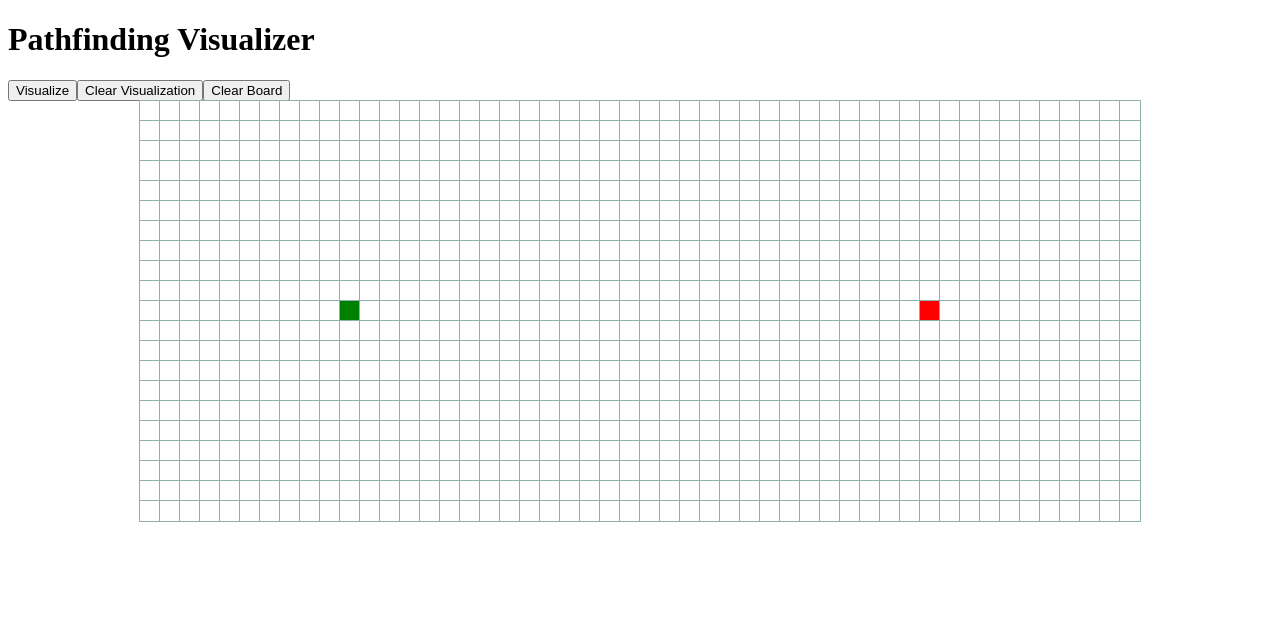
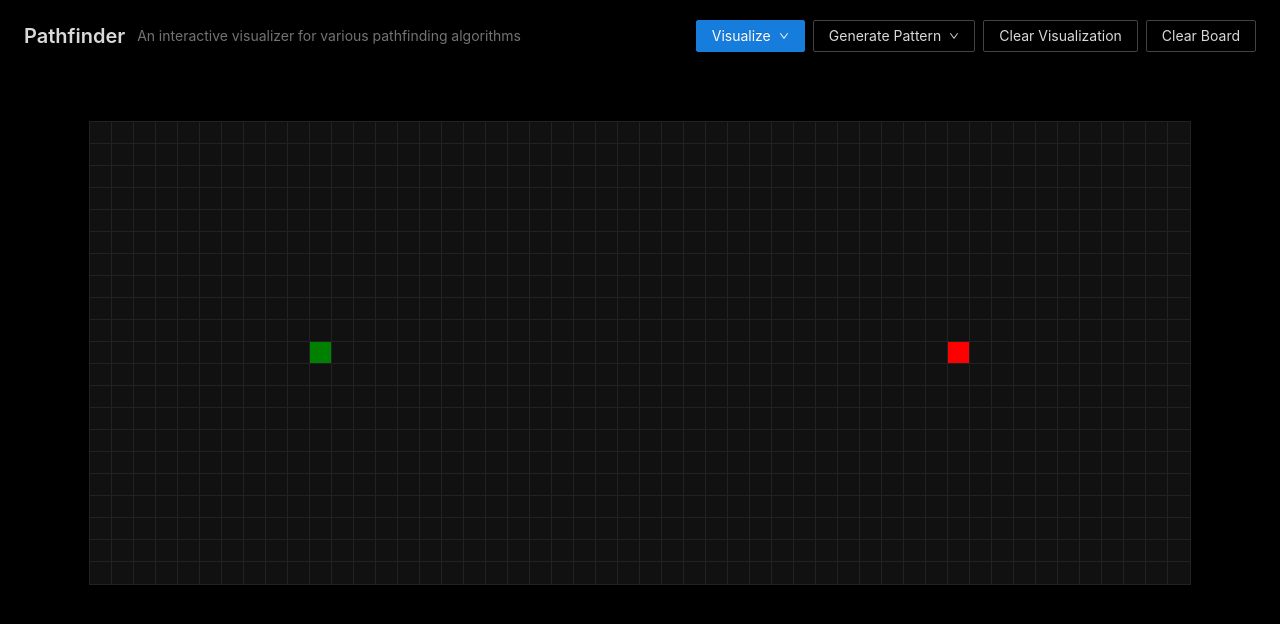
Before and after one commit to yuzhoumo/pathfinder, a React (Create React App) app: page / in a window 1280 px wide. Shown: the top 624 px of the page. Built offline with nearby package versions, Linux system fonts and the light colour scheme.

Commit message:
Add antd components and clean up UI

```diff
--- a/package.json
+++ b/package.json
@@ -3,6 +3,7 @@
   "version": "0.1.0",
   "private": true,
   "dependencies": {
+    "@ant-design/icons": "^4.6.2",
     "@testing-library/jest-dom": "^5.11.4",
     "@testing-library/react": "^11.1.0",
     "@testing-library/user-event": "^12.1.10",
@@ -11,6 +12,7 @@
     "@types/react": "^17.0.0",
     "@types/react-dom": "^17.0.0",
     "@types/styled-components": "^5.1.11",
+    "antd": "^4.16.8",
     "react": "^17.0.2",
     "react-dom": "^17.0.2",
     "react-scripts": "4.0.3",
--- a/src/algorithms/djikstra.tsx
+++ b/src/algorithms/dijkstra.tsx
@@ -34,7 +34,7 @@ function getNodes(nodes: Node[][]): Node[] {
   return flat;
 }
 
-export function getNodesInShortestPathOrder(target: Node): Node[] {
+function getNodesInShortestPathOrder(target: Node): Node[] {
   const nodesInShortestPathOrder: Node[] = [];
   let currentNode: Node = target;
   while (currentNode !== null) {
@@ -48,7 +48,7 @@ export function getNodesInShortestPathOrder(target: Node): Node[] {
   return nodesInShortestPathOrder;
 }
 
-export function dijkstra(grid: Grid): Node[] {
+export default function dijkstra(grid: Grid): [Node[], Node[]] {
   grid.source.dist = 0;
   const visitedNodesInOrder: Node[] = [];
   const unvisitedNodes: Node[] = getNodes(grid.nodes);
@@ -58,13 +58,13 @@ export function dijkstra(grid: Grid): Node[] {
     unvisitedNodes.shift();
 
     if (closestNode.type !== SquareType.Wall) {
-      if (closestNode.dist === Infinity) return visitedNodesInOrder;
+      if (closestNode.dist === Infinity) return [visitedNodesInOrder, []];
       closestNode.type = SquareType.Visited;
       visitedNodesInOrder.push(closestNode);
-      if (closestNode === grid.target) return visitedNodesInOrder;
+      if (closestNode === grid.target) break;
       updateUnvisitedNeighbors(closestNode, grid.nodes);
     }
   }
 
-  return visitedNodesInOrder;
+  return [visitedNodesInOrder, getNodesInShortestPathOrder(grid.target)];
 }
--- /dev/null
+++ b/src/algorithms/index.tsx
@@ -0,0 +1,5 @@
+import dijkstra from './dijkstra';
+
+export default {
+  dijkstra,
+};
--- a/src/components/Board/Board.css
+++ b/src/components/Board/Board.css
@@ -2,4 +2,6 @@
   font-size: 0;
   margin-left: auto;
   margin-right: auto;
+  margin-top: 50px;
+  margin-bottom: 50px;
 }
--- a/src/components/Board/index.tsx
+++ b/src/components/Board/index.tsx
@@ -33,7 +33,7 @@ export default function Board({
     setDisplay(updateDisplay(display, s.row, s.col, s.type));
   };
 
-  /* Mouse handlers */
+  /* Gets called when mouse button is pressed in square at given location */
   const handleMouseDown = (row: number, col: number): void => {
     const type = display[row][col];
 
@@ -48,11 +48,13 @@ export default function Board({
     }
   };
 
+  /* Gets called when mouse button is released in square at given location */
   const handleMouseUp = (row: number, col: number): void => {
     if (!mousePressed) return;
     setMousePressed(false);
   };
 
+  /* Gets called when mouse cursor enters square at given location */
   const handleMouseEnter = (row: number, col: number): void => {
     if (!mousePressed) return;
     const type = display[row][col];
@@ -68,7 +70,7 @@ export default function Board({
     }
   };
 
-  /* Called when the mouse cursor leaves the board */
+  /* Gets called when the mouse cursor leaves the board */
   const handleBoardLeave = (): void => {
     setMousePressed(false);
   };
@@ -82,12 +84,11 @@ export default function Board({
     handleMouseUp
   );
 
+  /* Number of squares in row times the square size (22px) */
+  const width = squares[0].length * 22;
+
   return (
-    <div
-      className="board"
-      style={{ width: `${squares[0].length * 20}px` }}
-      onMouseLeave={handleBoardLeave}
-    >
+    <div className="board" style={{ width }} onMouseLeave={handleBoardLeave}>
       {squares.map((row, r) => {
         return <div key={`row-${r}`}>{row}</div>;
       })}
--- /dev/null
+++ b/src/components/Controls/index.tsx
@@ -0,0 +1,78 @@
+import React from 'react';
+import { PageHeader, Button, Menu, Dropdown } from 'antd';
+import {
+  DownOutlined,
+  BranchesOutlined,
+  BuildOutlined,
+} from '@ant-design/icons';
+import Algorithms from '../../algorithms';
+
+export default function Controls({
+  runAlgorithm,
+  clearBoard,
+  clearVisualization,
+}: {
+  runAlgorithm: any;
+  clearBoard: any;
+  clearVisualization: any;
+}): JSX.Element {
+  const algorithmMenu = (
+    <Menu>
+      <Menu.Item
+        key="1"
+        onClick={() => runAlgorithm(Algorithms.dijkstra)}
+        icon={<BranchesOutlined />}
+      >
+        Dijkstra&apos;s Algorithm
+      </Menu.Item>
+      <Menu.Item key="2" icon={<BranchesOutlined />}>
+        A* Search
+      </Menu.Item>
+      <Menu.Item key="3" icon={<BranchesOutlined />}>
+        Breadth-first Search
+      </Menu.Item>
+      <Menu.Item key="3" icon={<BranchesOutlined />}>
+        Depth-first Search
+      </Menu.Item>
+    </Menu>
+  );
+
+  const patternMenu = (
+    <Menu>
+      <Menu.Item key="1" icon={<BuildOutlined />}>
+        Recursive Division
+      </Menu.Item>
+      <Menu.Item key="2" icon={<BuildOutlined />}>
+        Random Maze
+      </Menu.Item>
+    </Menu>
+  );
+
+  return (
+    <div className="site-page-header-ghost-wrapper">
+      <PageHeader
+        ghost
+        title="Pathfinder"
+        subTitle="An interactive visualizer for various pathfinding algorithms"
+        extra={[
+          <Dropdown key="1" placement="bottomCenter" overlay={algorithmMenu}>
+            <Button type="primary">
+              Visualize <DownOutlined />
+            </Button>
+          </Dropdown>,
+          <Dropdown key="1" placement="bottomCenter" overlay={patternMenu}>
+            <Button>
+              Generate Pattern <DownOutlined />
+            </Button>
+          </Dropdown>,
+          <Button key="2" onClick={clearVisualization}>
+            Clear Visualization
+          </Button>,
+          <Button key="3" onClick={clearBoard}>
+            Clear Board
+          </Button>,
+        ]}
+      />
+    </div>
+  );
+}
--- a/src/components/Square/Square.css
+++ b/src/components/Square/Square.css
@@ -1,8 +1,8 @@
 .square {
-  width: 20px;
-  height: 20px;
-  background-color: white;
-  outline: 1px solid rgba(144, 175, 175);
+  width: 22px;
+  height: 22px;
+  background-color: #111;
+  outline: 1px solid #222;
   display: inline-block;
 }
 
--- a/src/containers/App.tsx
+++ b/src/containers/App.tsx
@@ -5,7 +5,6 @@ import config from '../utils/config';
 export default function App(): JSX.Element {
   return (
     <>
-      <h1>Pathfinding Visualizer</h1>
       <Visualizer rows={config.boardHeight} cols={config.boardWidth} />
     </>
   );
--- a/src/containers/Visualizer/index.tsx
+++ b/src/containers/Visualizer/index.tsx
@@ -1,7 +1,8 @@
 import React, { useState } from 'react';
+import { message } from 'antd';
 import Board from '../../components/Board';
+import Controls from '../../components/Controls';
 import { SquareType } from '../../types/SquareTypes';
-import { Grid, Node } from '../../types/VisualizerTypes';
 import { setSquareType } from '../../utils/squareUtils';
 import {
   initializeDisplay,
@@ -9,11 +10,8 @@ import {
   updateDisplay,
   visualize,
 } from '../../utils/visualizerUtils';
+import { Algorithm } from '../../types/VisualizerTypes';
 import config from '../../utils/config';
-import {
-  getNodesInShortestPathOrder,
-  dijkstra,
-} from '../../algorithms/djikstra';
 
 export default function Visualizer({
   rows,
@@ -65,25 +63,24 @@ export default function Visualizer({
     renderDisplay();
   };
 
-  const animateDijkstra = (): void => {
+  /* Runs and animates a given pathfinding algorithm */
+  const runAlgorithm = (algorithm: Algorithm): void => {
     clearVisualization();
-    const grid: Grid = initializeGrid(display);
-    const visited: Node[] = dijkstra(grid);
-    const path: Node[] = getNodesInShortestPathOrder(grid.target);
+    const [visited, path] = algorithm(initializeGrid(display));
+    if (path.length === 0) {
+      message.warning('The target is not reachable!');
+      return;
+    }
     visualize(visited, path);
   };
 
   return (
     <>
-      <button type="button" onClick={() => animateDijkstra()}>
-        Visualize
-      </button>
-      <button type="button" onClick={() => clearVisualization()}>
-        Clear Visualization
-      </button>
-      <button type="button" onClick={() => clearDisplay()}>
-        Clear Board
-      </button>
+      <Controls
+        runAlgorithm={runAlgorithm}
+        clearBoard={clearDisplay}
+        clearVisualization={clearVisualization}
+      />
       <Board display={display} setDisplay={setDisplay} />
     </>
   );
--- a/src/index.tsx
+++ b/src/index.tsx
@@ -1,6 +1,7 @@
 import React from 'react';
 import ReactDOM from 'react-dom';
 import App from './containers/App';
+import 'antd/dist/antd.dark.css';
 
 ReactDOM.render(
   <React.StrictMode>
--- a/src/utils/visualizerUtils.tsx
+++ b/src/utils/visualizerUtils.tsx
@@ -146,5 +146,5 @@ export function visualize(visited: Node[], path: Node[]): void {
   /* Wait for first animation to finish */
   setTimeout(() => {
     animateNodes(path, SquareType.Path, 4 * timeout);
-  }, timeout * (visited.length - 1));
+  }, timeout * visited.length + 500);
 }
```
Also changed, not shown: src/types/VisualizerTypes.tsx (+9 -6 lines), 1 other file (tests, documents, lock files or other folders).
